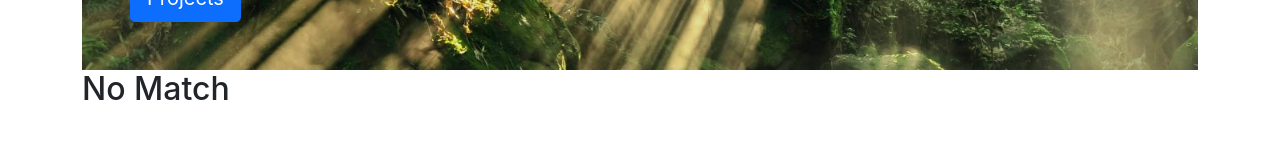
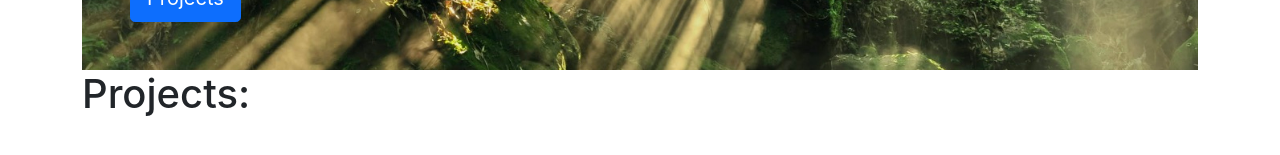
Before and after one commit to mickbbnelson/Mick-Portfolio, a React (Create React App) app in the folder mick-portfolio/: page /projects in a window 1280 px wide. Shown: the part 295-450 px from the top of the page. Built offline with nearby package versions, Linux system fonts and the light colour scheme; the HTML template or start-up script is replaced by a standard one.

Commit message:
Add and link projects page

```diff
--- a/mick-portfolio/src/App.js
+++ b/mick-portfolio/src/App.js
@@ -1,6 +1,7 @@
 import React from 'react';
 import './App.css';
 import Home from './Pages/Home'
+import Projects from './Pages/Projects'
 import NoMatch from './Pages/NoMatch';
 import { BrowserRouter as Router, Route, Routes } from 'react-router-dom';
 // import Layout from './Components/Layout';
@@ -19,6 +20,7 @@ class App extends React.Component {
       <Router>
         <Routes>
           <Route exact path="/" element={<Home />} />
+          <Route path="/projects" element={<Projects />} />
           {/* <Route exact path="/" component={routerProps => <Home routerProps={routerProps} />} /> */}
           <Route path='*' element={<NoMatch />} />
         </Routes>
--- a/mick-portfolio/src/Components/header.js
+++ b/mick-portfolio/src/Components/header.js
@@ -24,7 +24,7 @@ const Header = () => {
                 <Navbar.Collapse id="basic-navbar-nav">
                     <Nav className="ml-auto">
                         <Nav.Item><Nav.Link href="/">Home</Nav.Link></Nav.Item>
-                        <Nav.Item><Nav.Link href="">Oingo</Nav.Link></Nav.Item>
+                        <Nav.Item><Nav.Link href="/projects">Projects</Nav.Link></Nav.Item>
                         <Nav.Item><Nav.Link href="">Boingo</Nav.Link></Nav.Item>
                     </Nav>
                 </Navbar.Collapse>
--- /dev/null
+++ b/mick-portfolio/src/Pages/Projects.js
@@ -0,0 +1,11 @@
+const Projects = () => {
+    return(
+        <>
+        <div>
+            <h1>Projects:</h1>
+        </div>
+        </>
+    )
+}
+
+export default Projects
--- a/mick-portfolio/src/Pages/home.js
+++ b/mick-portfolio/src/Pages/home.js
@@ -18,7 +18,6 @@ const Home = () => {
                 learn about technologies such as React, JavaScript and Ruby on Rails,
                 the more intrigued I become. I'm excited to apply the skills acquired
                 at Flatiron and AXS to a position in this ever-evolving industry.</p>
-            <p></p>
         </div>
         </>
     )
```
